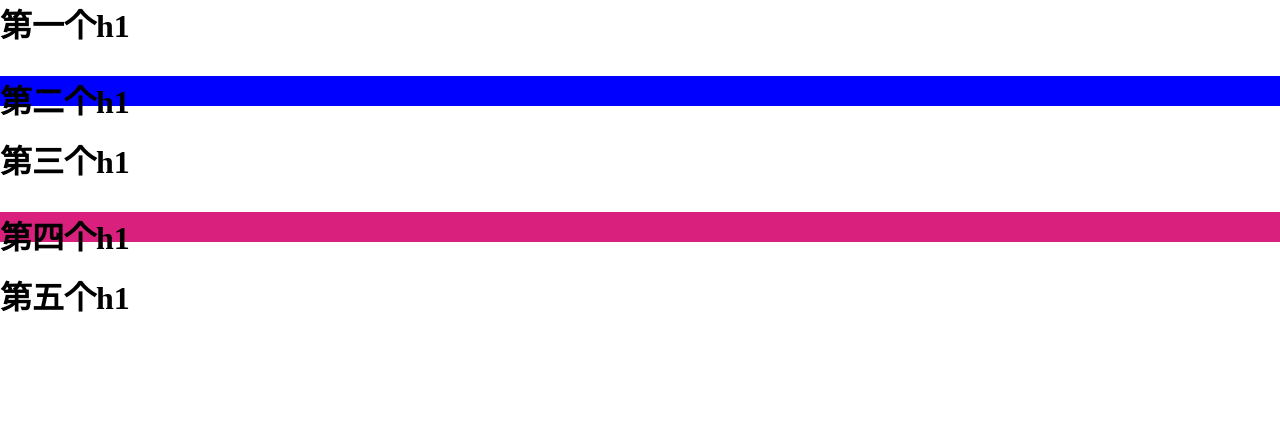
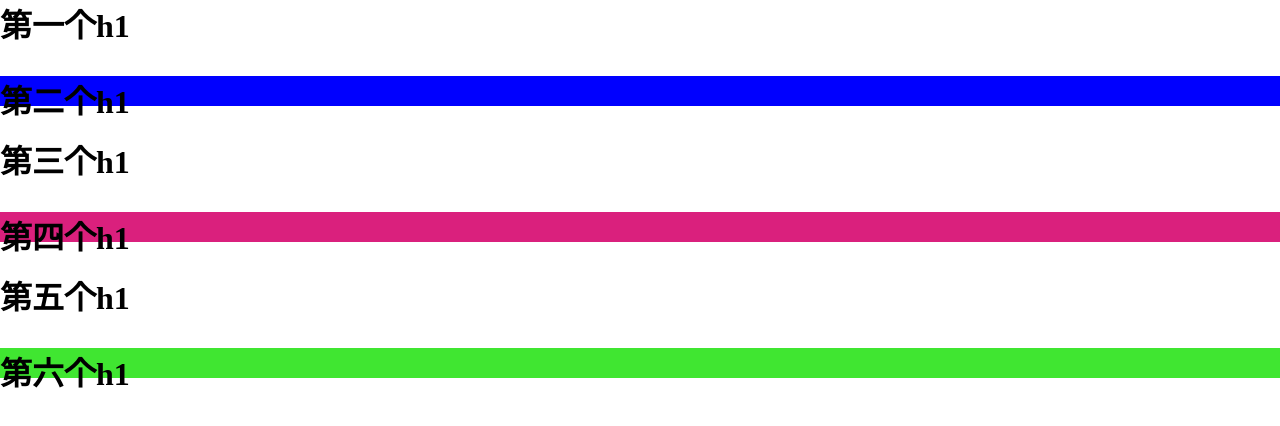
Before and after one commit to wanyu729/-git, a plain HTML site: page git2/index.html in a window 1280 px wide. Drawn offline with Linux system fonts and the light colour scheme.

Commit message:
'第六次提交h1'

```diff
--- a/git2/index.css
+++ b/git2/index.css
@@ -16,3 +16,10 @@ h1:nth-of-type(4) {
     background-color: rgb(218, 32, 125);
     margin: 30px 0;
 }
+
+h1:nth-of-type(6) {
+    width: 100%;
+    height: 30px;
+    background-color: rgb(64, 230, 49);
+    margin: 30px 0;
+}
--- a/git2/index.html
+++ b/git2/index.html
@@ -15,6 +15,7 @@
     <h1>第三个h1</h1>
     <h1>第四个h1</h1>
     <h1>第五个h1</h1>
+    <h1>第六个h1</h1>
 </body>
 
 </html>
```
